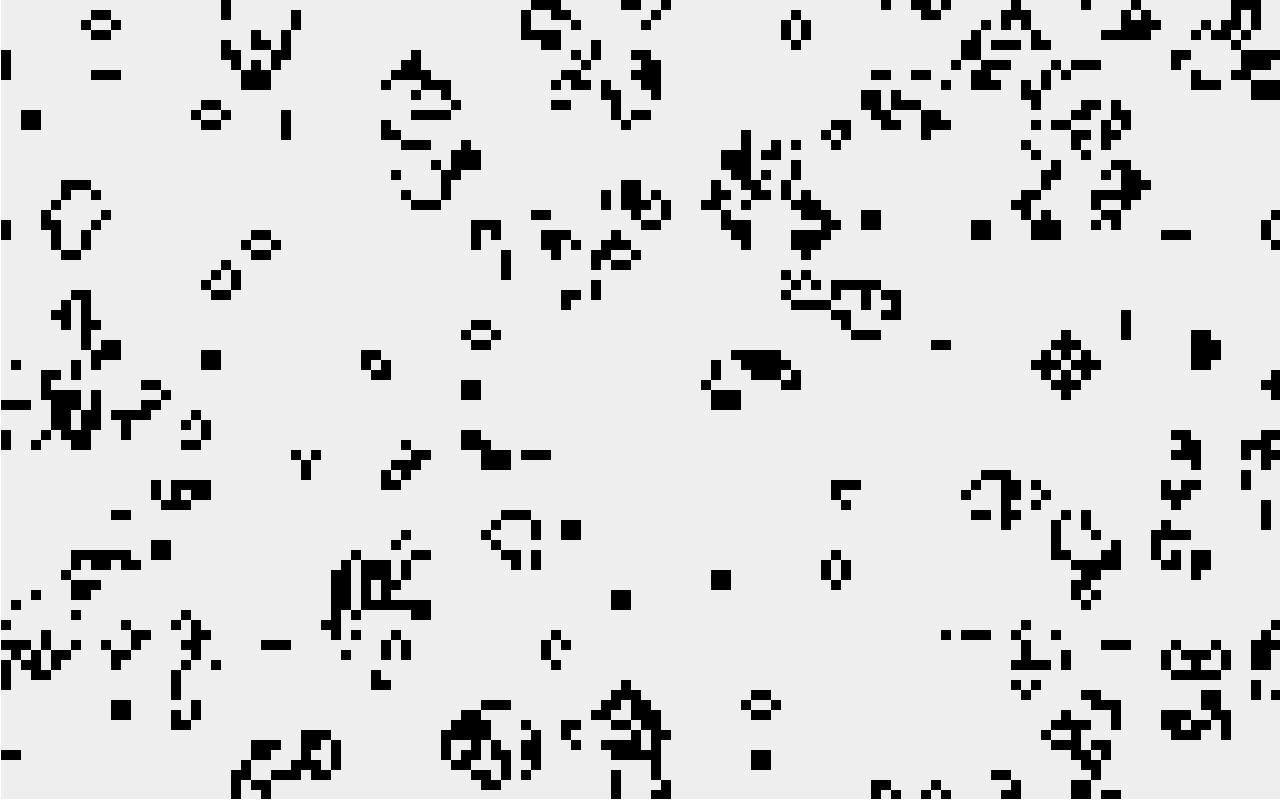
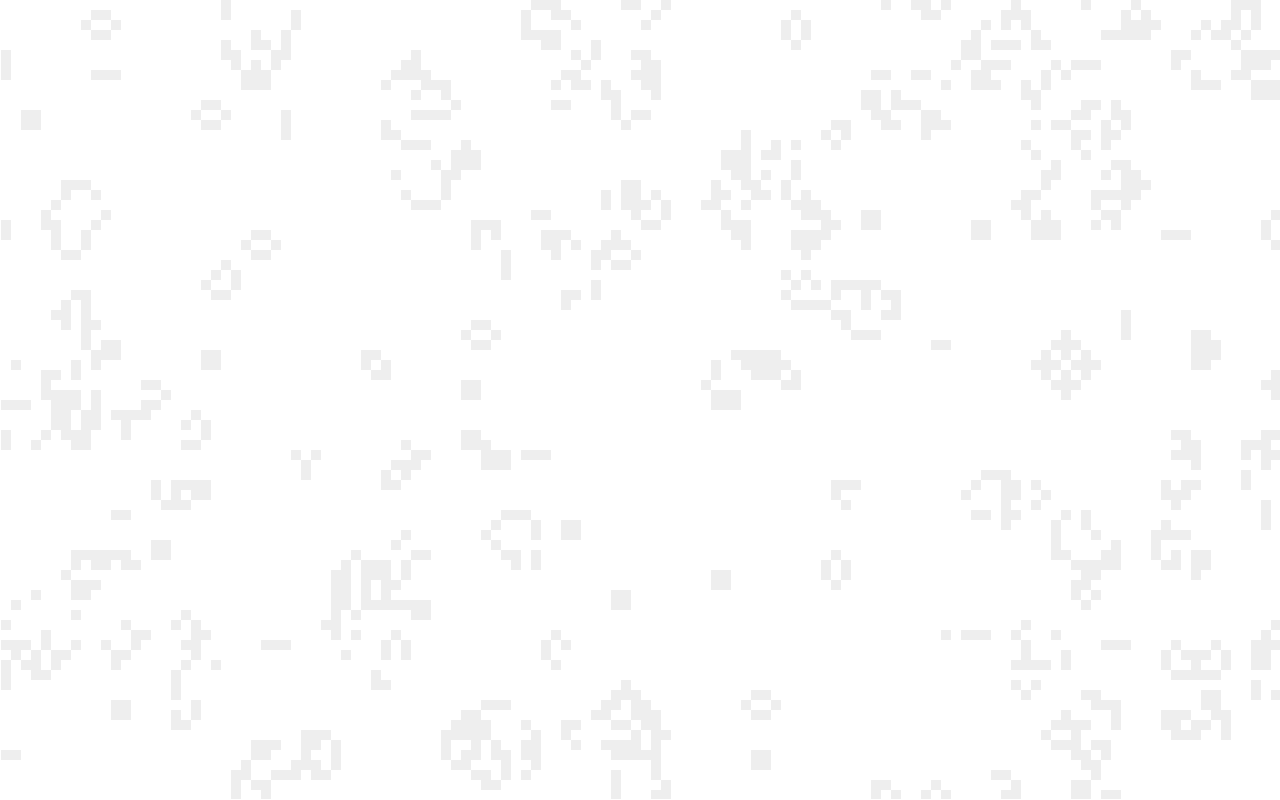
Before and after one commit to Sen-ji/NuitInfo2020VlogLifeStyle, a website: page sujetNational/public/lifegame.html in a window 1280 px wide. Drawn offline with nearby package versions, Linux system fonts and the light colour scheme.

Commit message:
ouiiiiiiiiii

```diff
--- a/sujetNational/public/lifegame.html
+++ b/sujetNational/public/lifegame.html
@@ -8,7 +8,6 @@
         integrity="sha384-TX8t27EcRE3e/ihU7zmQxVncDAy5uIKz4rEkgIXeMed4M0jlfIDPvg6uqKI2xXr2" crossorigin="anonymous">
     <style>
         canvas {
-            background: #eee;
             display: block;
             margin: 0 auto;
         }
--- a/sujetNational/public/lifegame.js
+++ b/sujetNational/public/lifegame.js
@@ -8,6 +8,7 @@ ctx.canvas.height = window.innerHeight - 1;
 let isDrawing = false;
 let l = false;
 let a = false;
+ctx.fillStyle = '#eee';
 window.addEventListener("resize", event => {
     console.log(x + " " + y)
     x = window.innerWidth;
@@ -40,11 +41,15 @@ body.addEventListener("click", event => {
         ctx.closePath();
 
     }
-    if(!a){
-        $( "#button" ).toggleClass( "buttonsAnimates" )
-        $( "#button" ).toggleClass( "button" )
+})
+canvas.addEventListener("click", event => {
+
+    if (!a) {
+        ctx.fillStyle = '#000000';
+        $("#button").toggleClass("buttonsAnimates")
+        $("#button").toggleClass("button")
         console.log("aaa")
-        a=true
+        a = true
     }
     isDrawing = false;
 })
@@ -149,12 +154,12 @@ function voisinNb(x, y) {
     //     n = tab[x + 1][y] ? n + 1 : n
     //     n = tab[x + 1][y + 1] ? n + 1 : n
     // }
-    let x1=x-1<0?tab.length-1:x-1;
-    let x2=x;
-    let x3=x+1>tab.length-1?0:x+1;
-    let y1=y-1<0?tab[0].length-1:y-1;
-    let y2=y;
-    let y3=y+1>tab[0].length-1?0:y+1;
+    let x1 = x - 1 < 0 ? tab.length - 1 : x - 1;
+    let x2 = x;
+    let x3 = x + 1 > tab.length - 1 ? 0 : x + 1;
+    let y1 = y - 1 < 0 ? tab[0].length - 1 : y - 1;
+    let y2 = y;
+    let y3 = y + 1 > tab[0].length - 1 ? 0 : y + 1;
     n = tab[x1][y1] ? n + 1 : n
     n = tab[x1][y2] ? n + 1 : n
     n = tab[x1][y3] ? n + 1 : n
```
